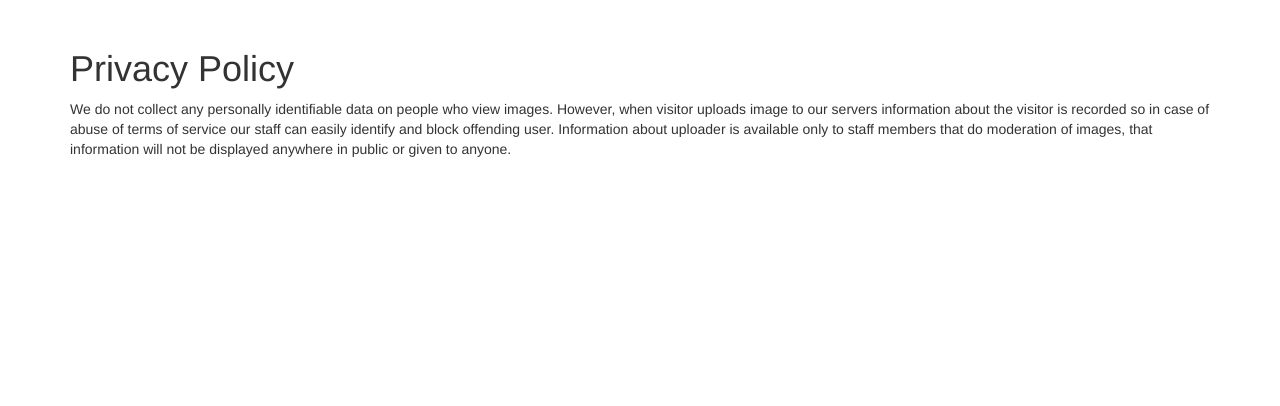
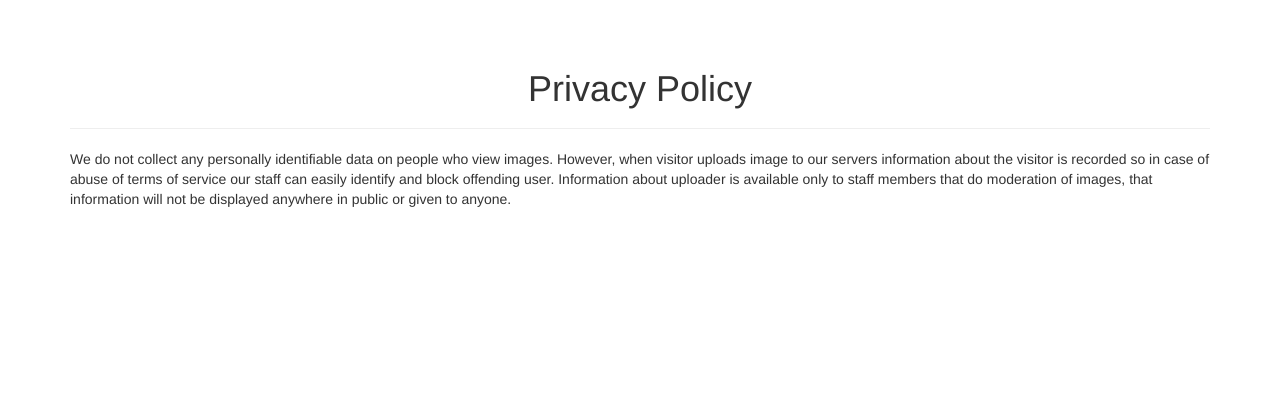
Before and after one commit to explodes/elostars, a Django app: a page that uses templates/privacy.html in a window 1280 px wide. Shown: the part 51-457 px from the top of the page. Run offline with Django 3.2, Linux system fonts and the light colour scheme; parts of the project's set-up code (start-up, migrations or seed data) failed here and were passed over; some libraries are stand-ins or nearby versions.

Commit message:
Terms and Privacy
- Added some style to Terms page
- Added some style to Privacy page

```diff
--- a/templates/privacy.html
+++ b/templates/privacy.html
@@ -2,8 +2,9 @@
 
 
 {% block main %}
-
-<h1>Privacy Policy</h1>
+<div class="page-header">
+<h1><center>Privacy Policy</center></h1>
+</div>
 <p>
 	We do not collect any personally identifiable data on people who view images.
 	However, when visitor uploads image to our servers information about the visitor
--- a/templates/terms.html
+++ b/templates/terms.html
@@ -2,8 +2,9 @@
 
 
 {% block main %}
-
-<h1>Terms and Conditions</h1>
+<div class="page-header">
+<h1><center>Terms and Conditions</center></h1>
+</div>
 <p>
 	What cannot be uploaded to our servers:
 </p>
```
